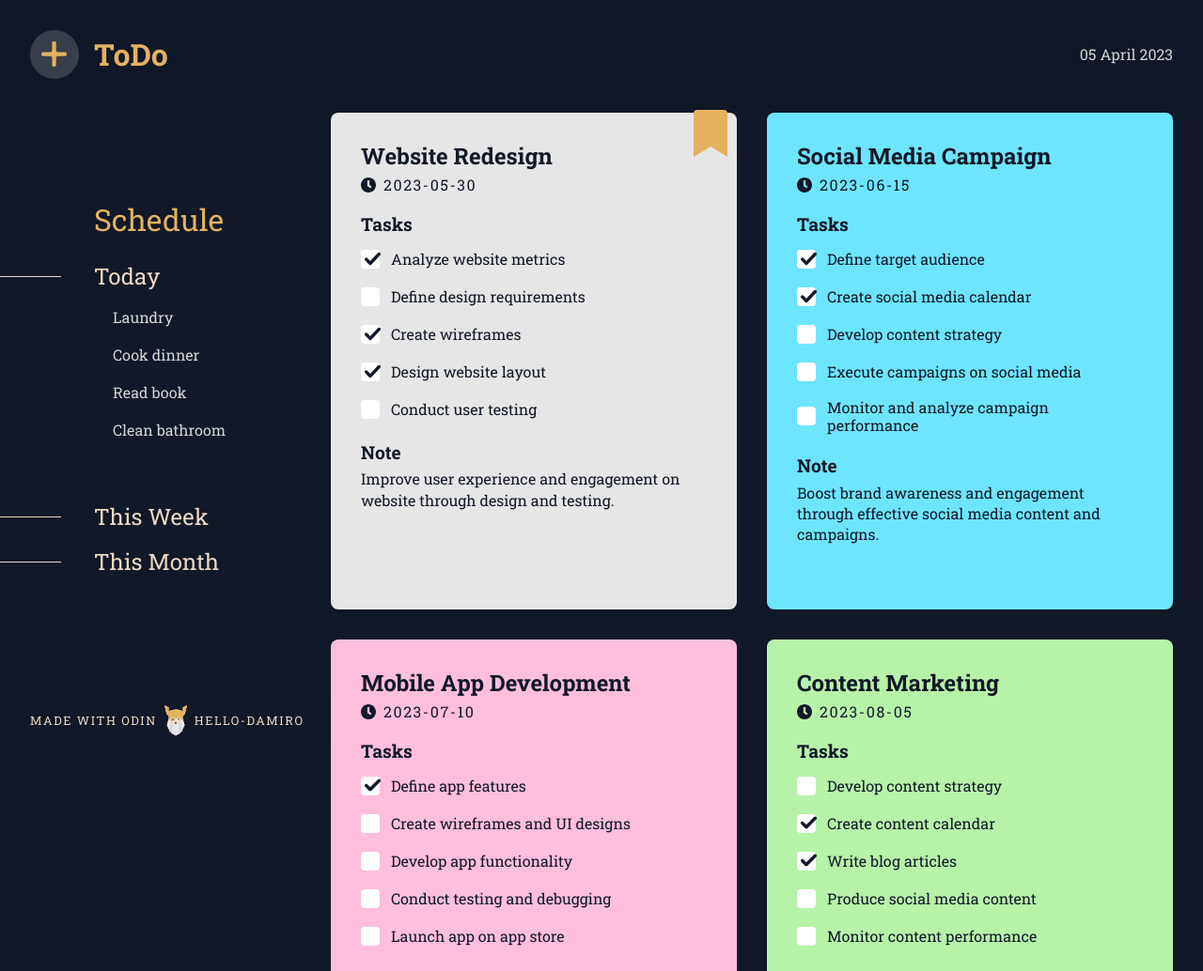
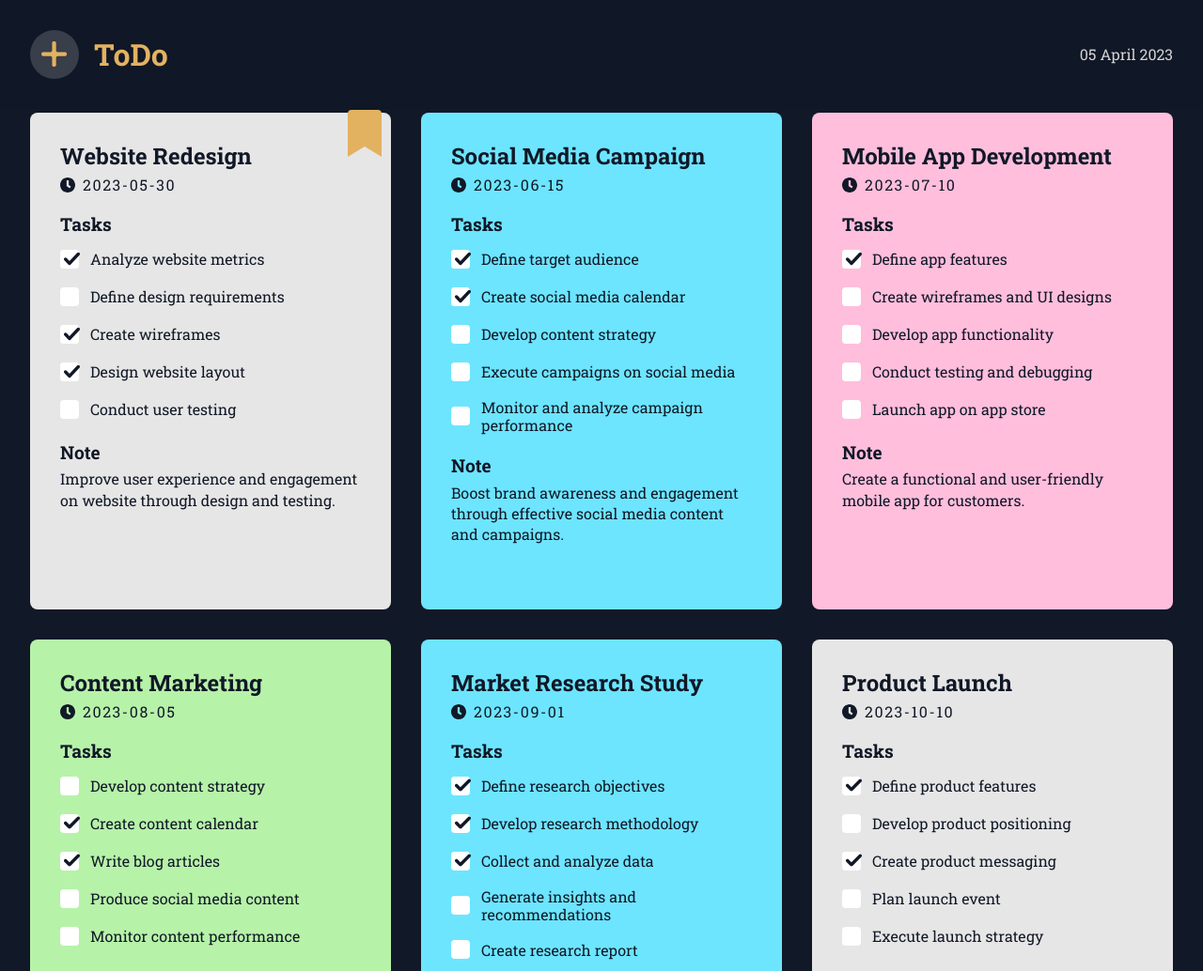
Before and after one commit to hello-damiro/todo, a website built with webpack: page src/template.html in a window 1280 px wide. Shown: the top 1034 px of the page at 94% size. Built offline with nearby package versions, Linux system fonts and the light colour scheme.

Commit message:
realized that I do not need a sidebar

```diff
--- a/src/styles/style.css
+++ b/src/styles/style.css
@@ -30,6 +30,11 @@ body {
     color: var(--gray);
     font-family: 'Roboto Slab', sans-serif;
     font-size: 1rem;
+    width: 100%;
+    height: 100vh;
+    display: flex;
+    flex: 1;
+    flex-direction: column;
 }
 
 a {
@@ -74,64 +79,11 @@ h1 {
     padding-left: 16px;
 }
 
-.content {
-    width: 100%;
-    height: 100%;
-    margin-top: 120px;
-    display: flex;
-    flex: 1;
-}
-
-.sidebar {
-    min-width: var(--sidebar-w);
-    margin-right: 32px;
-    margin-bottom: 68px;
-    position: sticky;
-    top: 120px;
-    display: flex;
-    flex-direction: column;
-    align-items: flex-start;
-    justify-content: center;
-    /* TODO: ht < vh ? 100%, j-c:centr : calc() */
-    /* height: 100%; */
-    height: calc(100vh - (120px + 68px));
-}
-
-.sidebar h2 {
-    font-size: 2rem;
-    font-weight: 400;
-    color: var(--yellow);
-    padding-left: 100px;
-    padding-bottom: 32px;
-}
-
-.sidebar h3 {
-    background: url('../assets/images/line-thin.svg') no-repeat top 12px left -32px;
-    background-opacity: 0.4;
-    font-size: 1.5rem;
-    font-weight: 400;
-    color: var(--yellow-lt);
-    padding-left: 100px;
-    padding-bottom: 24px;
-}
-
-.sidebar ul {
-    padding-bottom: 48px;
-}
-
-.sidebar li {
-    padding-left: 120px;
-    padding-bottom: 24px;
-}
-
 .projects {
-    width: 100%;
-    height: auto;
     display: grid;
     grid-template-columns: repeat(auto-fit, minmax(300px, 1fr));
     gap: 32px;
-    margin-right: 32px;
-    margin-bottom: 32px;
+    padding: 120px 32px 32px 32px;
 }
 
 .card {
@@ -178,19 +130,14 @@ h1 {
 }
 
 footer {
-    z-index: 100;
-    backdrop-filter: blur(4px);
-    min-width: var(--sidebar-w);
-    position: fixed;
-    bottom: 0px;
+    position: sticky;
+    top: 100vh;
     display: flex;
     align-items: center;
     font-size: 0.8rem;
     text-transform: uppercase;
     letter-spacing: 0.1rem;
-    padding: 16px 0;
-    padding-left: 32px;
-    margin: 0;
+    padding: 16px 32px;
 }
 
 footer img {
--- a/src/template.html
+++ b/src/template.html
@@ -16,27 +16,7 @@
         </div>
         <div class="clock">05 April 2023</div>
     </header>
-    <div class="content">
-        <div class="sidebar">
-            <h2>Schedule</h2>
-            <div class="today">
-                <h3 class="selected">Today</h3>
-                <ul>
-                    <li>Laundry</li>
-                    <li>Cook dinner</li>
-                    <li>Read book</li>
-                    <li>Clean bathroom</li>
-                </ul>
-            </div>
-            <div class="week">
-                <h3>This Week</h3>
-            </div>
-            <div class="month">
-                <h3>This Month</h3>
-            </div>
-        </div>
-        <div class="projects"></div>
-    </div>
+    <div class="projects"></div>
     <div class="hidden">
         <div class="create-container">
             <div class="create-card">
```
Also changed, not shown: dist/bundle.js, dist/index.html, dist/line-thin.svg (deleted), 1 other file.
